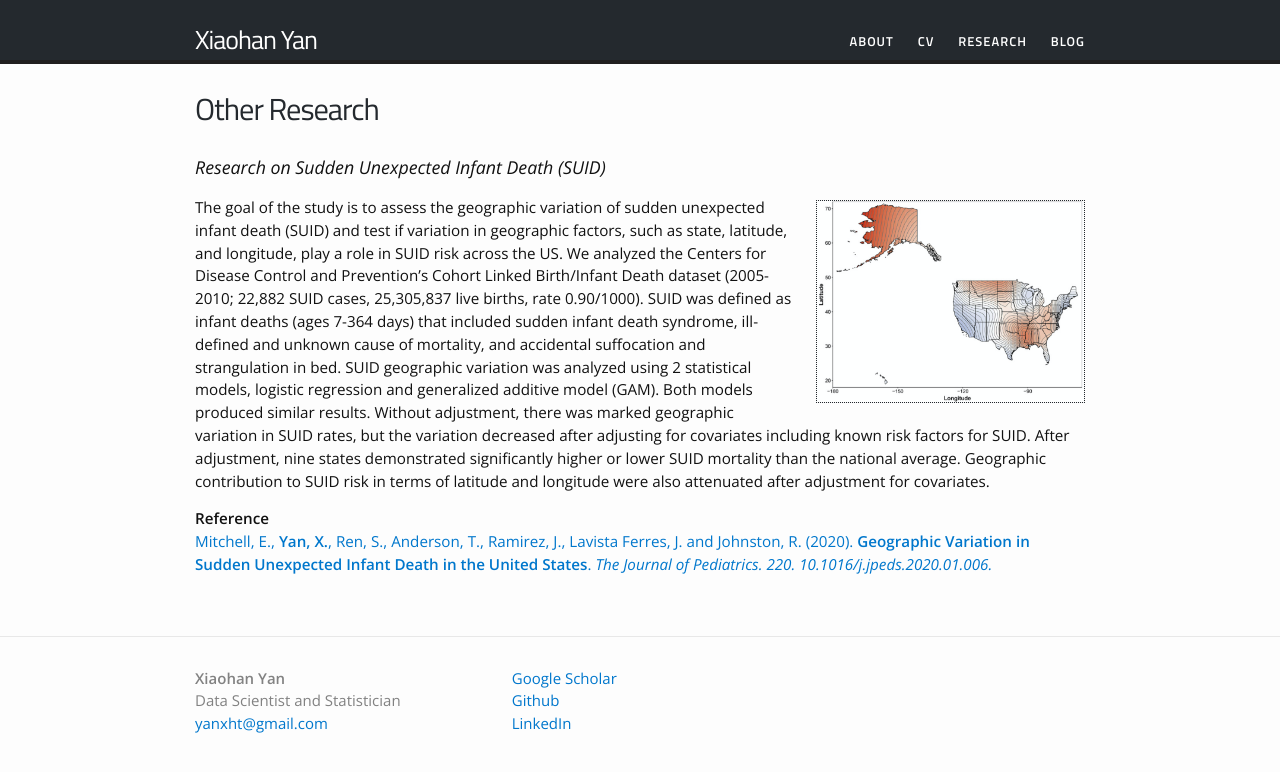
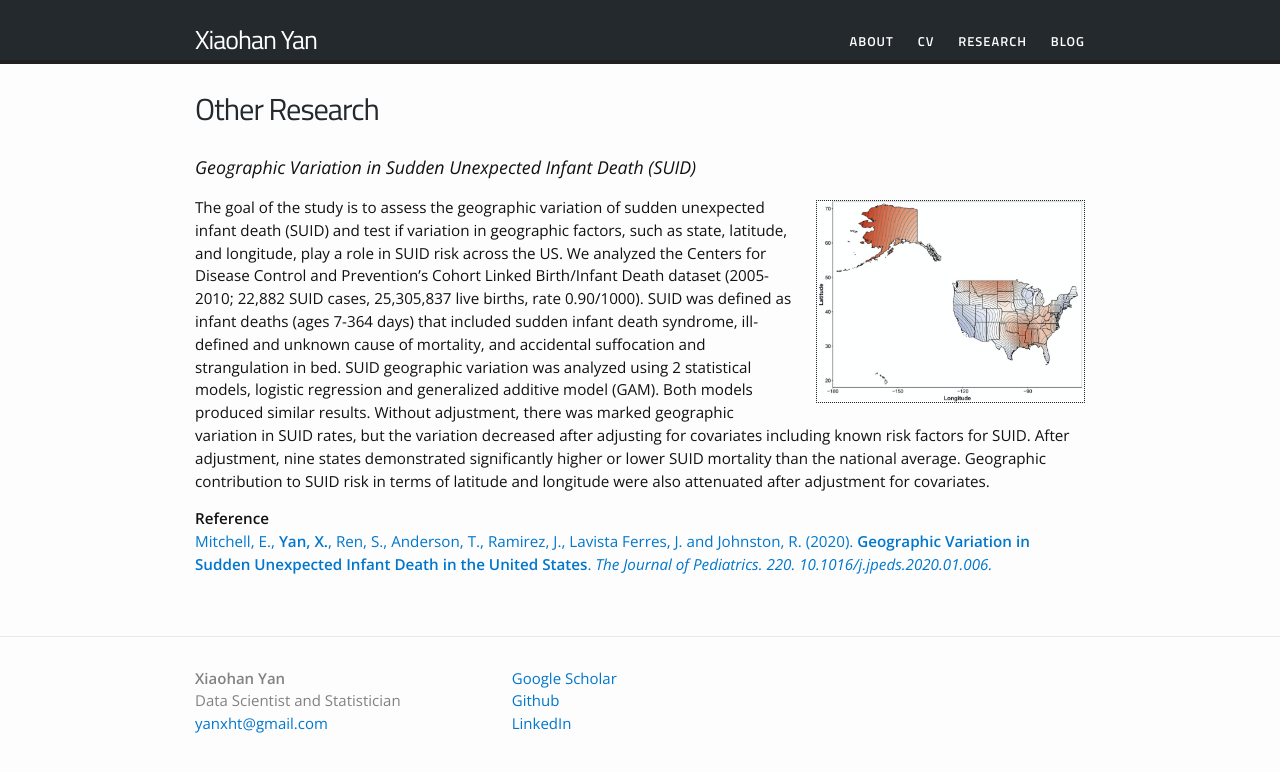
Before and after one commit to yanxht/yanxht.github.io, a Jekyll site: the page built from research/other.md, in a window 1280 px wide. Shown: the top 772 px of the page. Built offline with Jekyll 4.4.1, drawn with Linux system fonts in a browser that asks for light colours.

Commit message:
Update other page

```diff
--- a/research/other.md
+++ b/research/other.md
@@ -4,7 +4,7 @@ title: Other Research
 permalink: /research/other/
 ---
 
-### Research on Sudden Unexpected Infant Death (SUID)
+### Geographic Variation in Sudden Unexpected Infant Death (SUID)
 
 {% include image_partialwidth_nocaption.html url="/images/geo_sids_gam.png" width_perc=30 align="right" %}
 
```
